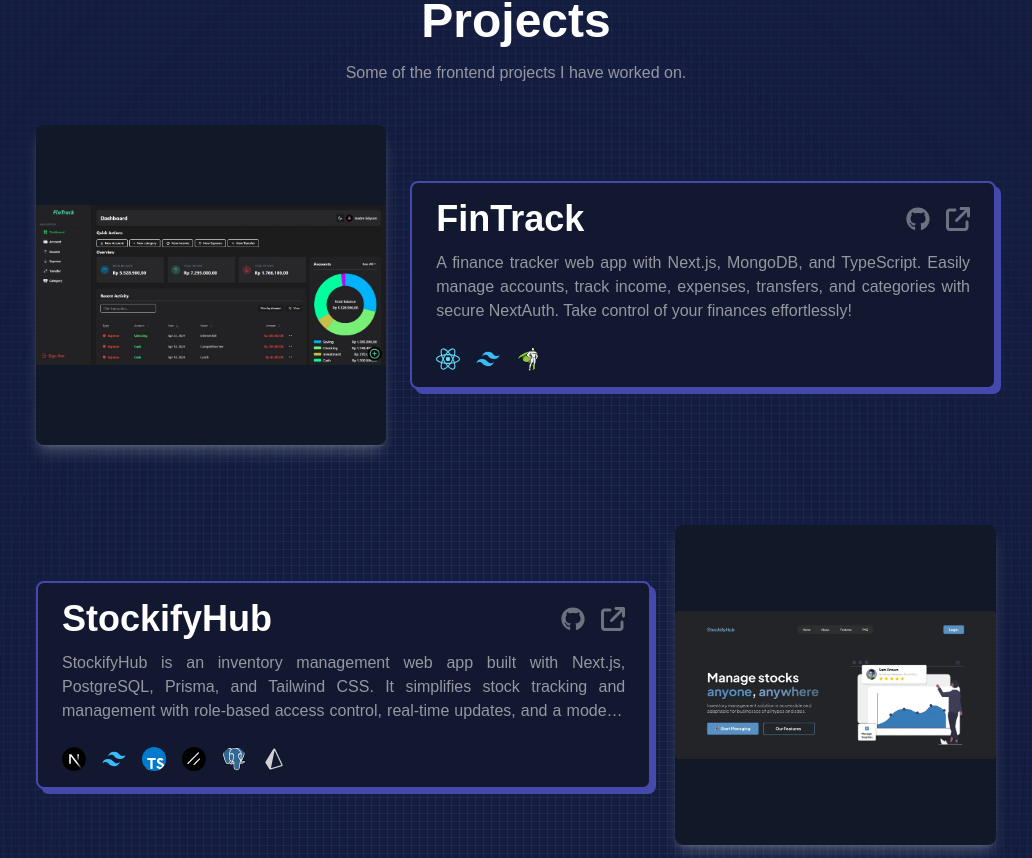
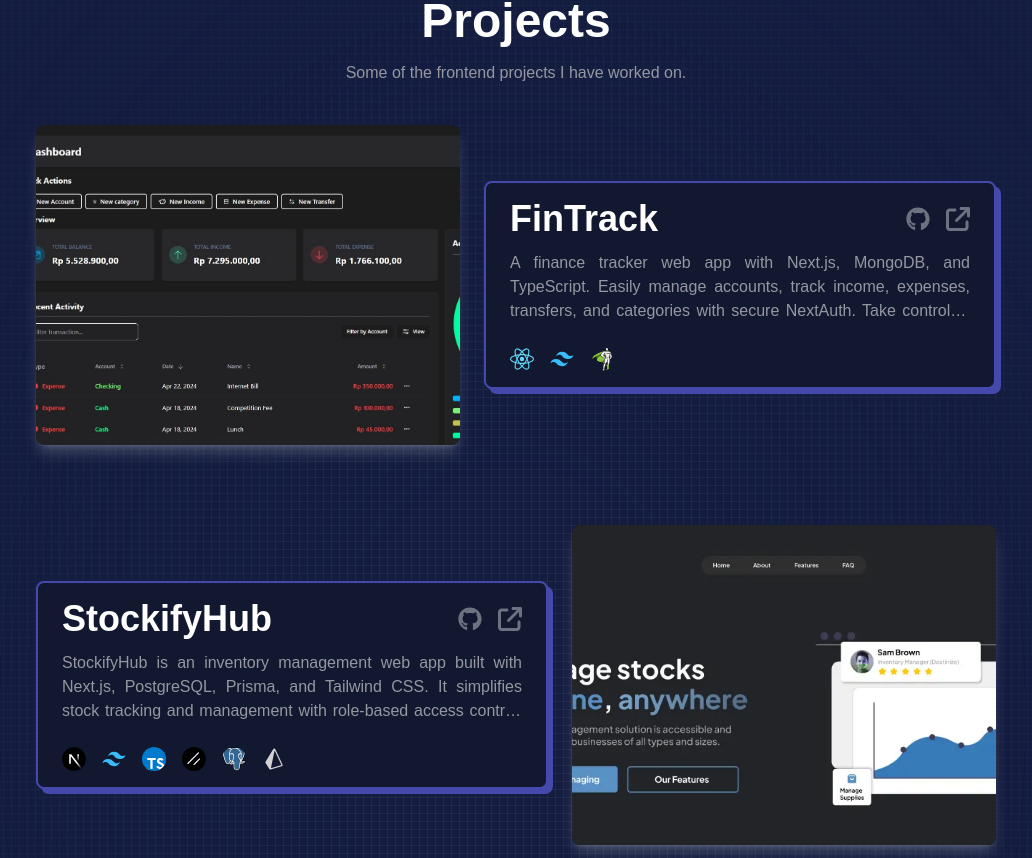
Before and after one commit to andreedyson/personal-website, a Next.js app: page / in a window 1280 px wide. Shown: the part 2759-3617 px from the top of the page, without its empty margins (124-1156 px from the left). Built offline with nearby package versions, Linux system fonts and the light colour scheme.

Commit message:
style(project): fix the image responsiveness on project card

```diff
--- a/app/components/Stacks.tsx
+++ b/app/components/Stacks.tsx
@@ -42,7 +42,7 @@ function Stacks() {
         </div>
       </div>
       <div className="flex w-full flex-col items-center gap-6 md:gap-10">
-        {/* Stack Header */}
+        {/* Stacks Header */}
         <motion.div
           ref={ref}
           variants={headerPopupAnimationVariants}
--- a/app/components/card/ProjectCard.tsx
+++ b/app/components/card/ProjectCard.tsx
@@ -2,6 +2,7 @@ import { FaArrowUpRightFromSquare, FaGithub } from "react-icons/fa6";
 
 import Image from "next/image";
 import React from "react";
+import Link from "next/link";
 
 type Props = {
   title: string;
@@ -26,33 +27,35 @@ function ProjectCard({
     <article className="max-lg:rounded-lg max-lg:shadow-2xl max-lg:shadow-blue-500/40">
       <div className="flex flex-col lg:flex-row lg:items-center lg:gap-6">
         {/* Projects Image */}
-        <div className={`w-full ${position !== "left" && "md:order-2"}`}>
+        <div
+          className={`relative aspect-video w-full lg:w-[550px] ${position !== "left" && "lg:order-2"}`}
+        >
           <Image
             src={imgUrl}
             width={400}
             height={200}
             alt={title}
-            className="h-[150px] w-full rounded-t-lg bg-gray-900 bg-center object-contain sm:min-h-[200px] md:h-80 md:rounded-lg lg:shadow-lg lg:shadow-white/20"
+            className="h-full w-full rounded-t-lg bg-gray-900 bg-center object-cover md:rounded-lg lg:h-80 lg:shadow-lg lg:shadow-white/20"
           />
         </div>
 
         {/* Projects Details */}
-        <div className="flex h-52 flex-col justify-center border-dark-blue bg-dark-navbar px-6 py-4 text-white max-lg:rounded-b-lg lg:rounded-lg lg:border-2 lg:shadow-[5px_5px_0px_0px_rgba(69,73,172)]">
+        <div className="flex h-52 flex-col justify-center border-dark-blue bg-dark-navbar px-6 py-4 text-white max-lg:rounded-b-lg lg:max-w-lg lg:rounded-lg lg:border-2 lg:shadow-[5px_5px_0px_0px_rgba(69,73,172)] 2xl:max-w-xl">
           {/* Project Title */}
           <div className="flex items-center justify-between">
-            <a href={demoUrl} target="_blank">
+            <Link href={demoUrl} target="_blank">
               <h3 className="text-2xl font-bold md:text-3xl lg:text-4xl">
                 {title}
               </h3>
-            </a>
+            </Link>
             <div className="flex items-center gap-2 md:gap-4">
-              <a
+              <Link
                 href={repoUrl}
                 target="_blank"
                 className="text-xl text-gray-500 duration-300 hover:-translate-y-1 hover:text-white md:text-2xl"
               >
                 <FaGithub />
-              </a>
+              </Link>
               <a
                 href={demoUrl}
                 target="_blank"
```
